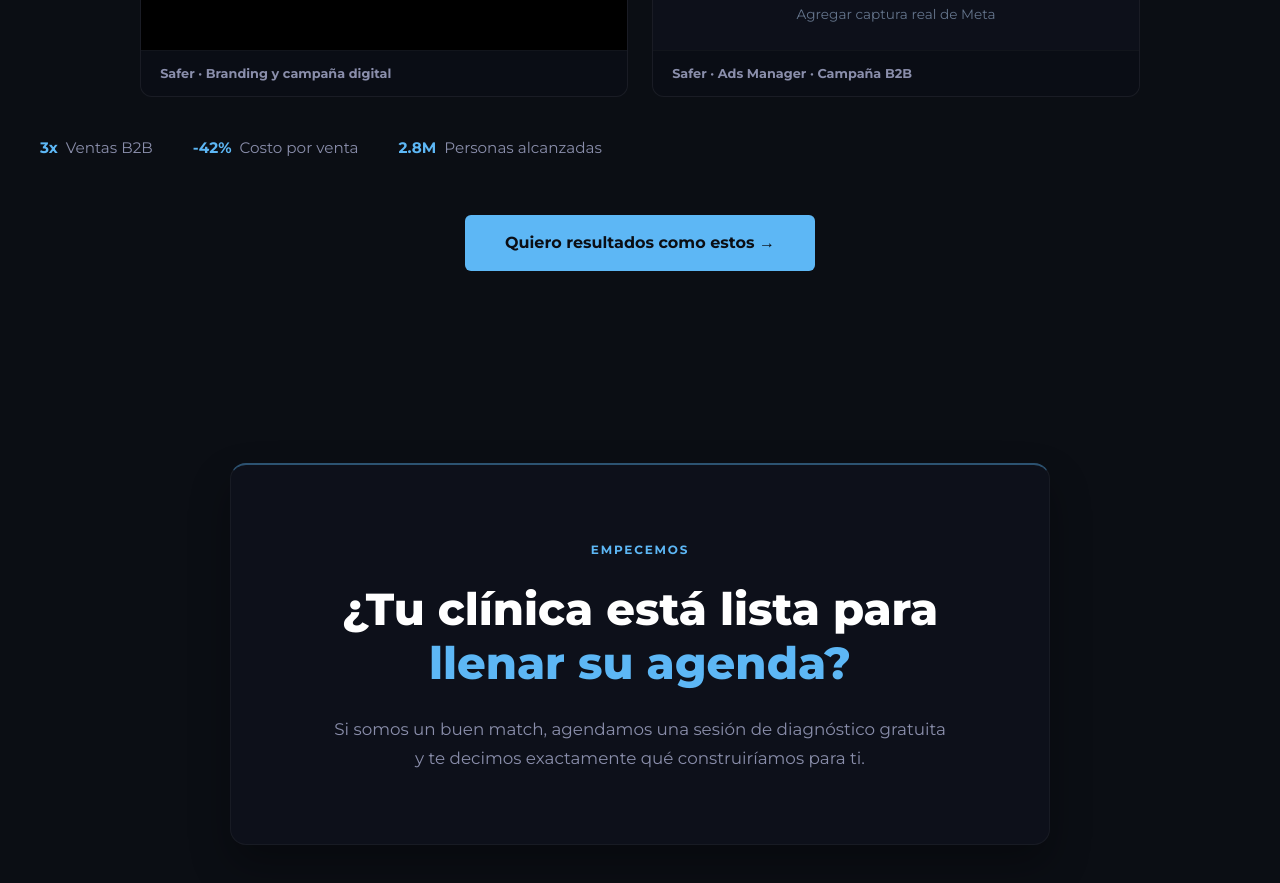
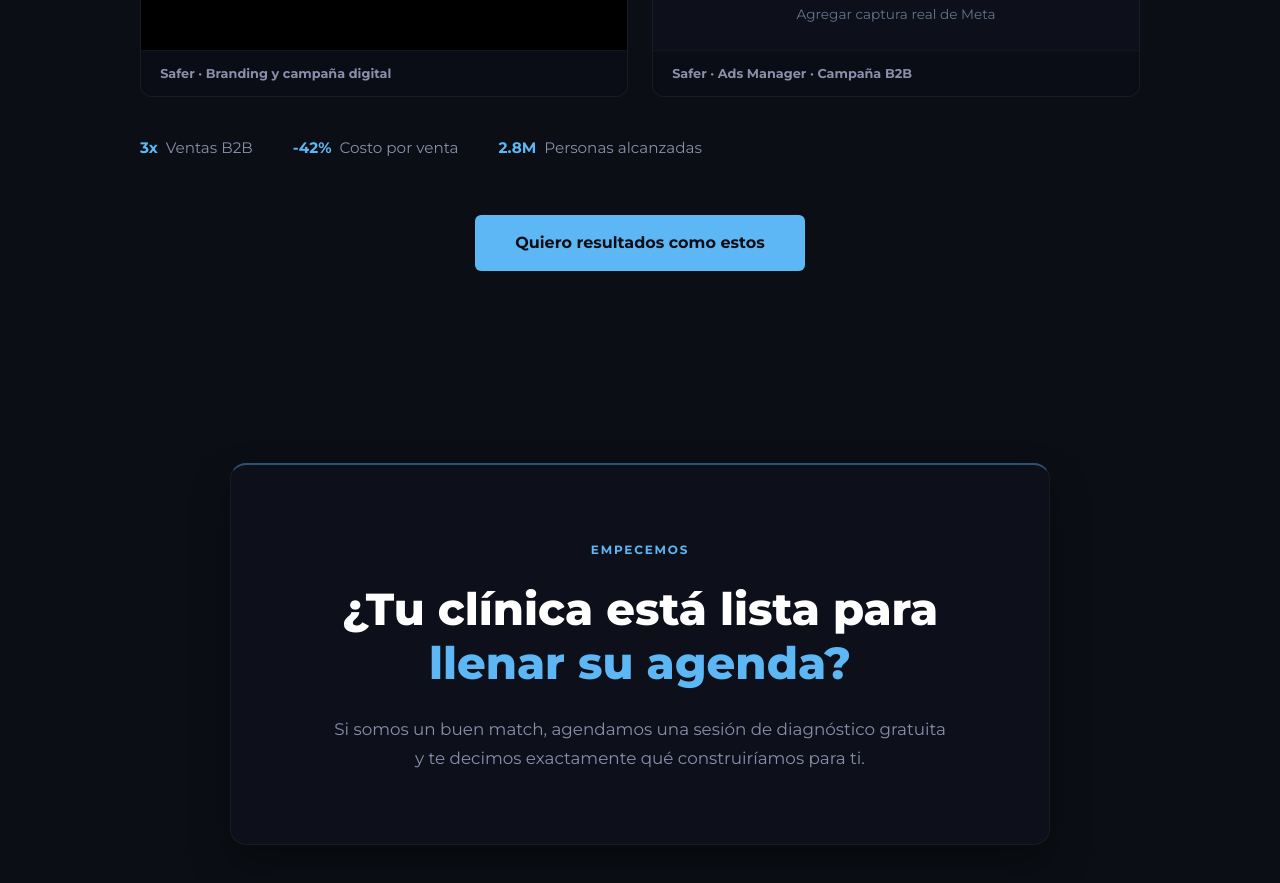
Before and after one commit to DavidRestrepoo/pyDistinto, an Angular app: page /landing in a window 1280 px wide. Shown: the part 6900-7783 px from the top of the page. Built offline with nearby package versions, Linux system fonts and the light colour scheme.

Commit message:
style: alinear métricas de Sáfer y remover flecha del botón CTA de Sáfer en landing

```diff
--- a/src/app/pages/landing/landing.component.html
+++ b/src/app/pages/landing/landing.component.html
@@ -468,7 +468,7 @@
       </div>
 
       <div class="srv-metricas__safer-cta">
-        <a (click)="scrollTo('contacto'); $event.preventDefault();" href="#contacto" class="srv-metricas__safer-btn">Quiero resultados como estos →</a>
+        <a (click)="scrollTo('contacto'); $event.preventDefault();" href="#contacto" class="srv-metricas__safer-btn">Quiero resultados como estos</a>
       </div>
     </div>
   </section>
--- a/src/app/pages/landing/landing.component.scss
+++ b/src/app/pages/landing/landing.component.scss
@@ -1292,12 +1292,13 @@ em {
   }
 
   &__safer-stats {
-    margin-top: 2.5rem;
+    max-width: 1000px;
+    margin: 2.5rem auto 0;
     display: flex;
     align-items: center;
     justify-content: flex-start;
     gap: 2.5rem;
-    padding-left: 0.5rem;
+    padding-left: 0;
   }
 
   &__safer-stat-pill {
```
